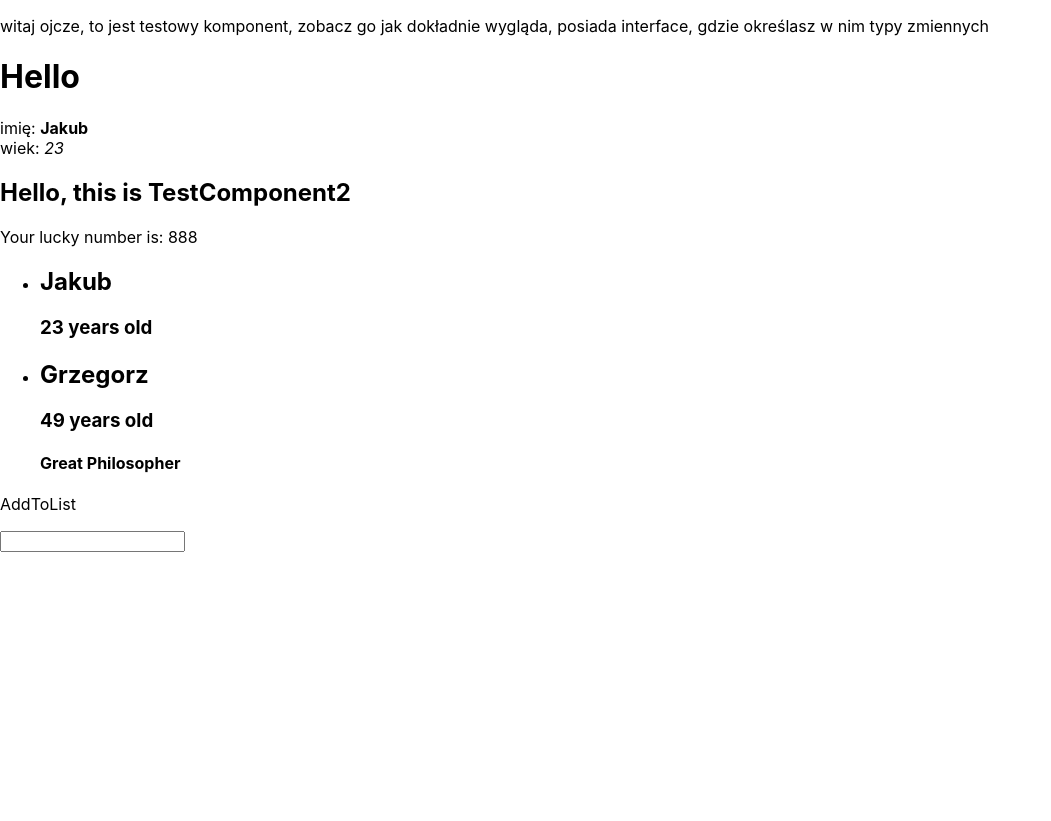
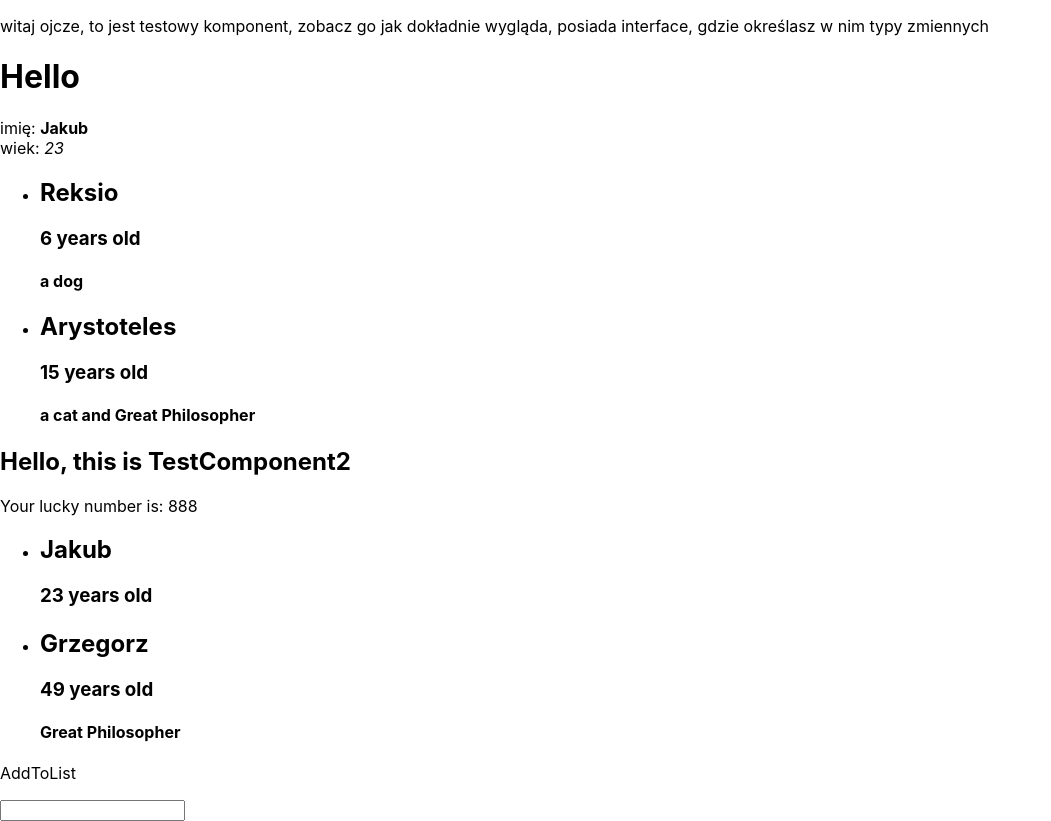
Before and after one commit to pecet3/faq-section, a React (Create React App) app: page / in a window 1280 px wide. Shown: the whole page, without its empty margins (0-1051 px from the left). Before the commit the page ends 800 px from the top, so only its background shows below. Built offline with nearby package versions, Linux system fonts and the light colour scheme.

Commit message:
created renderList and data

```diff
--- a/src/TestComponent.tsx
+++ b/src/TestComponent.tsx
@@ -14,16 +14,40 @@ export interface TextInputProps {
   // tak funkcje sie deklaruje
   anyFunction?: () => void;
   // w tym interface dodałem interface PersonalData
-  personalData?: PersonalData;
+  personalData: PersonalData;
 }
 
 //                                                                    \/ musze podac nazwe w propsach tego interface personalData
+
+const data: { name: string; age: number; note?: string }[] = [
+  {
+    name: "Reksio",
+    age: 6,
+    note: "a dog",
+  },
+  {
+    name: "Arystoteles",
+    age: 15,
+    note: "a cat and Great Philosopher",
+  },
+];
 
 const TestComponent: React.FC<TextInputProps> = ({
   text,
   sayHello,
   personalData,
 }) => {
+  const renderList = (): JSX.Element[] => {
+    return data.map((person) => {
+      return (
+        <li key={person.name}>
+          <h2>{person.name}</h2>
+          <h3>{person.age} years old</h3>
+          {person.note && <h4>{person.note}</h4>}
+        </li>
+      );
+    });
+  };
   return (
     <>
       <p>{text}</p>
@@ -32,6 +56,7 @@ const TestComponent: React.FC<TextInputProps> = ({
         imię: <b>{personalData.name}</b> <br />
         wiek: <i>{personalData.age}</i>
       </div>
+      <ul>{renderList()}</ul>
     </>
   );
 };
```
